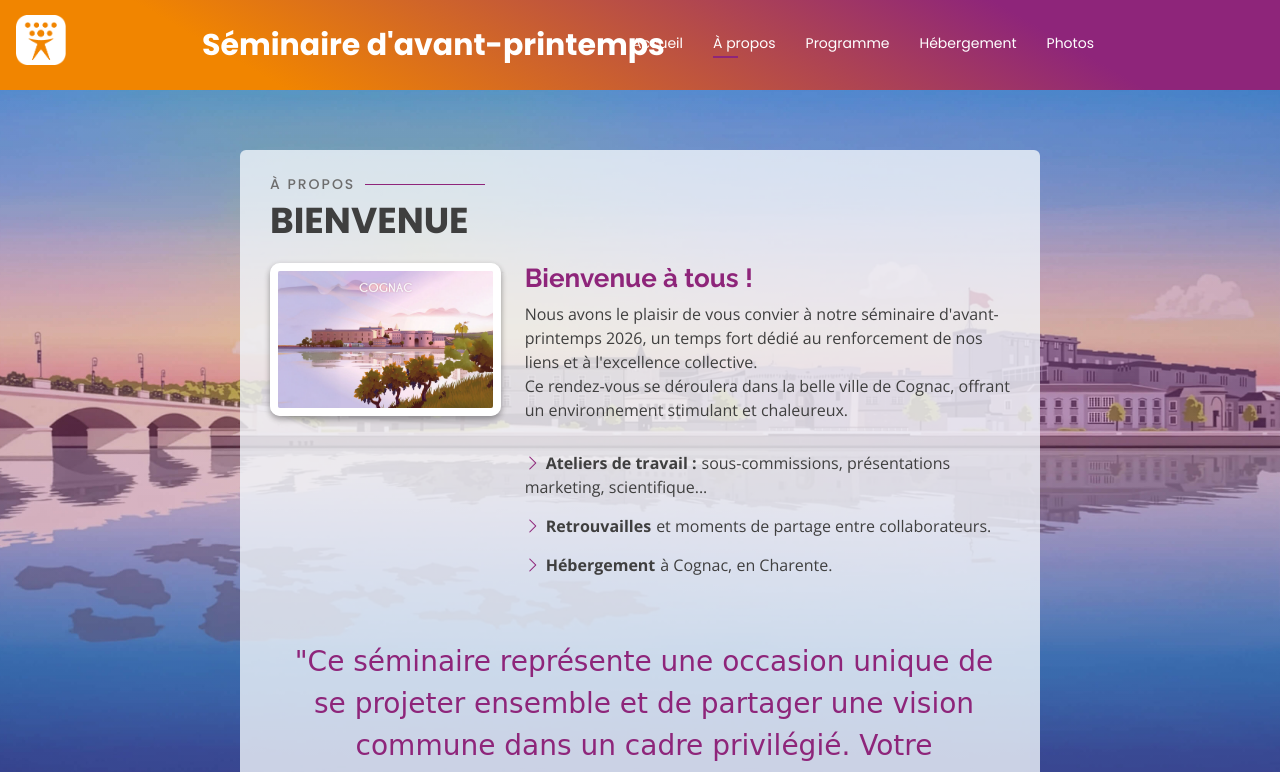
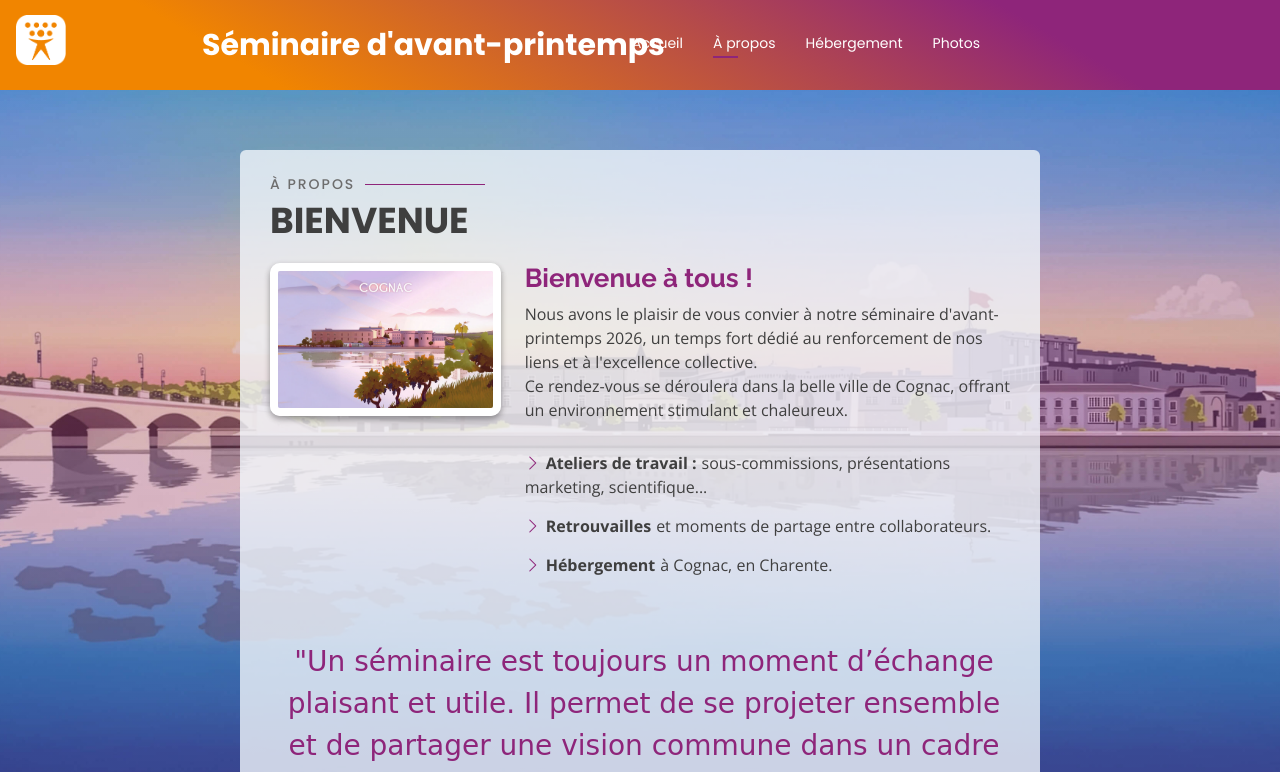
Before and after one commit to nut-cdc/seminaire-03-26, a plain HTML site: page index.html in a window 1280 px wide. Both pictures are taken after a click on the link "À propos". Shown: the top 772 px of the page. Drawn offline with nearby package versions, Linux system fonts and the light colour scheme; a web font is replaced by a local one.

Commit message:
Update index.html

```diff
--- a/index.html
+++ b/index.html
@@ -61,7 +61,7 @@
         <ul>
           <li><a class="nav-link active" href="#header">Accueil</a></li>
           <li><a class="nav-link" href="#about">À propos</a></li>
-          <li><a class="nav-link" href="#resume">Programme</a></li>
+          <!--<li><a class="nav-link" href="#resume">Programme</a></li>-->
           <li><a class="nav-link" href="#services">Hébergement</a></li>
           <li><a class="nav-link" href="#portfolio">Photos</a></li>
         </ul>
@@ -113,8 +113,9 @@
         <div class="row">
           <div class="col-lg-12 blockquote">
             <blockquote>
-              <p class="design">"Ce séminaire représente une occasion unique de se projeter ensemble et de partager une vision commune dans un cadre
-              privilégié. Votre participation active contribuera à faire de cet événement une réussite collective."</p>
+              <p class="design">"Un séminaire est toujours un moment d’échange plaisant et utile. Il permet de se projeter ensemble et de
+                partager une vision commune dans un cadre privilégié. Votre participation active contribuera à faire de cet événement une
+                réussite collective."</p>
               <p class="name">Antoine Lagarde</p>
             </blockquote>
           </div>
@@ -658,5 +659,4 @@
 
 </body>
 
-
 </html>
```
